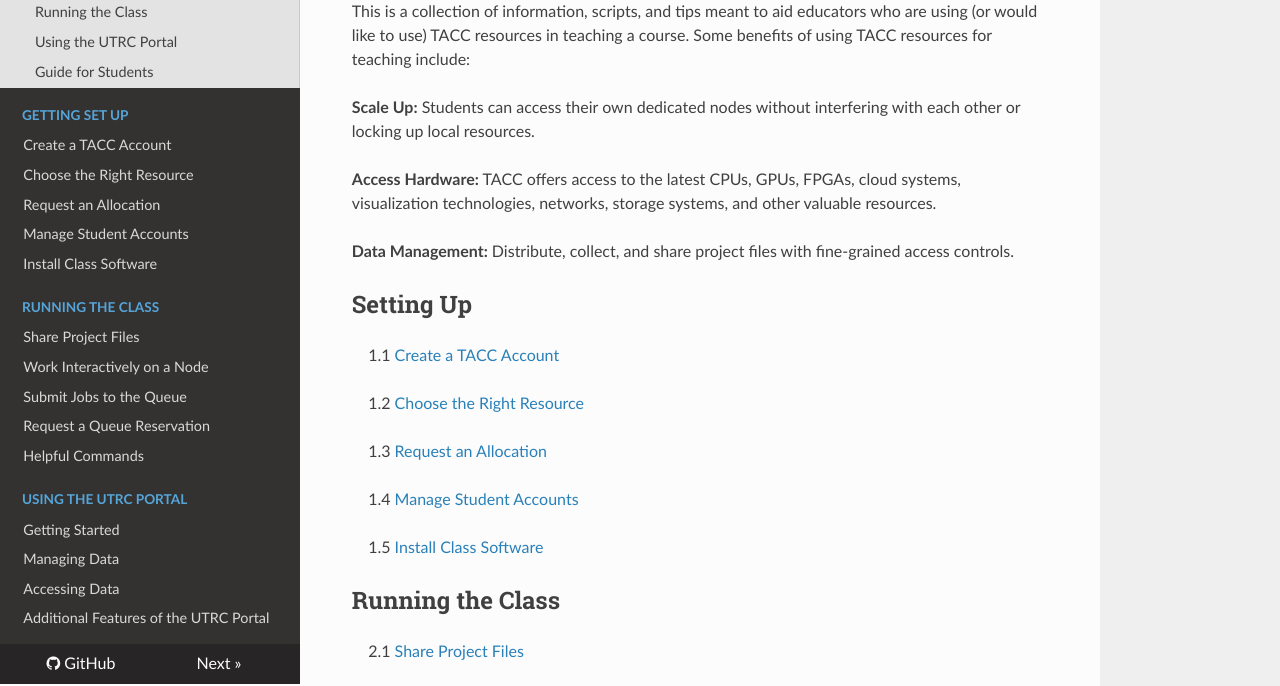
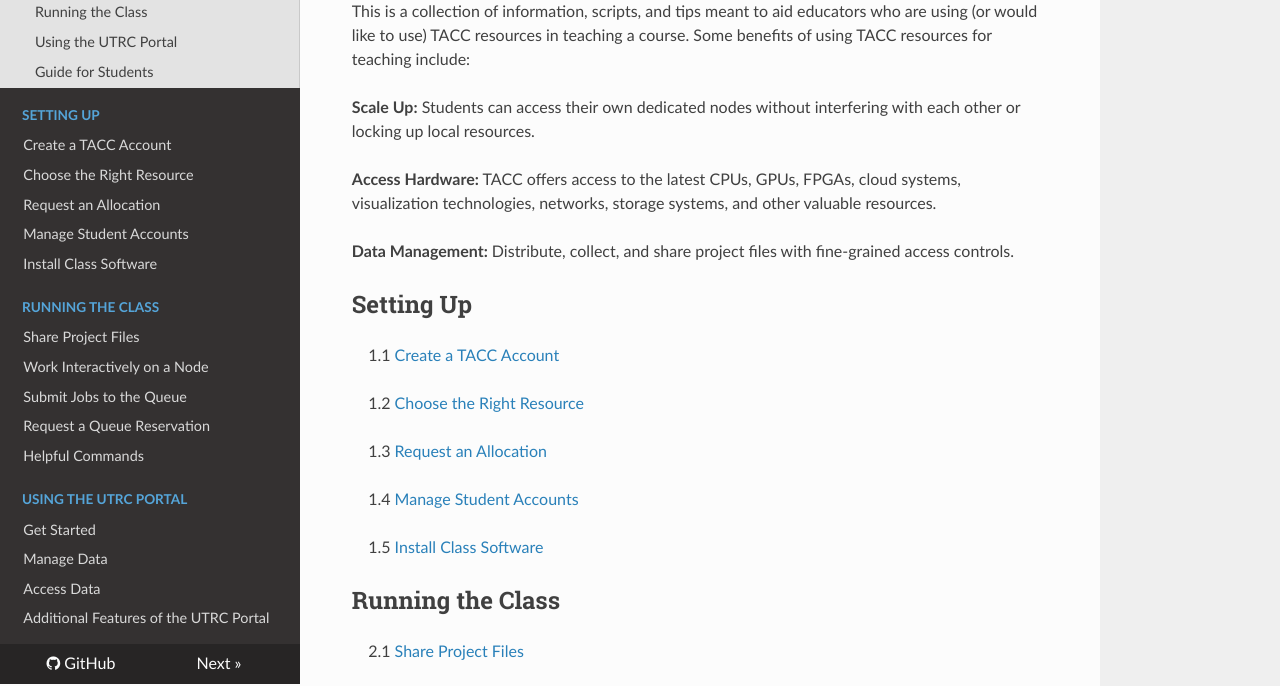
Before and after one commit to TACC/TeachingWithTACC, an MkDocs documentation site: the page built from docs/index.md, in a window 1280 px wide. Shown: the part 216-902 px from the top of the page. Built offline with MkDocs 1.6.1, drawn with Linux system fonts in a browser that asks for light colours; nearby versions of some CDN libraries.

Commit message:
Update home page

```diff
--- a/docs/index.md
+++ b/docs/index.md
@@ -47,11 +47,12 @@ benefits of using TACC resources for teaching include:
 
 ## Guide for Students
 [//]: # (&nbsp;&nbsp;&nbsp;&nbsp;4.1 [Create a TACC Account](docs/04.student_account.md))
+
 [//]: # (&nbsp;&nbsp;&nbsp;&nbsp;4.2 [Analyze Data on TACC](docs/04.data_analysis.md))
+
 [//]: # (&nbsp;&nbsp;&nbsp;&nbsp;4.3 [Use HPC for Final Projects](docs/04.hpc_finals.md))
+
 [//]: # (&nbsp;&nbsp;&nbsp;&nbsp;4.4 [Use the UTRC Portal for Final Projects](docs/04.portal_finals.md))
-
-<br>
 
 [//]: # (#### Using the Portal)
 
@@ -63,5 +64,6 @@ benefits of using TACC resources for teaching include:
 
 [//]: # (&nbsp;&nbsp;&nbsp;&nbsp;3.4 [Sharing an app](docs/03.share_app.md))
 
+<br>
 
 Need additional help? [Please submit a ticket here.](https://portal.tacc.utexas.edu/tacc-consulting/-/consult/tickets/create)
--- a/mkdocs.yml
+++ b/mkdocs.yml
@@ -2,7 +2,7 @@ site_name: Teaching with TACC
 repo_url: https://github.com/TACC/TeachingWithTACC
 nav:
     - Home: index.md
-    - Getting Set Up:
+    - Setting Up:
         - Create a TACC Account: 01.create_account.md
         - Choose the Right Resource: 01.choose_resource.md
         - Request an Allocation: 01.request_allocation.md
@@ -15,8 +15,8 @@ nav:
         - Request a Queue Reservation: 02.reservation_requests.md
         - Helpful Commands: 02.helpful_commands.md
     - Using the UTRC Portal:
-        - Getting Started: 03.getting_started.md
-        - Managing Data: 03.managing_data.md
-        - Accessing Data: 03.accessing_data.md
+        - Get Started: 03.getting_started.md
+        - Manage Data: 03.managing_data.md
+        - Access Data: 03.accessing_data.md
         - Additional Features of the UTRC Portal: 03.add_features.md
 theme: readthedocs
```
